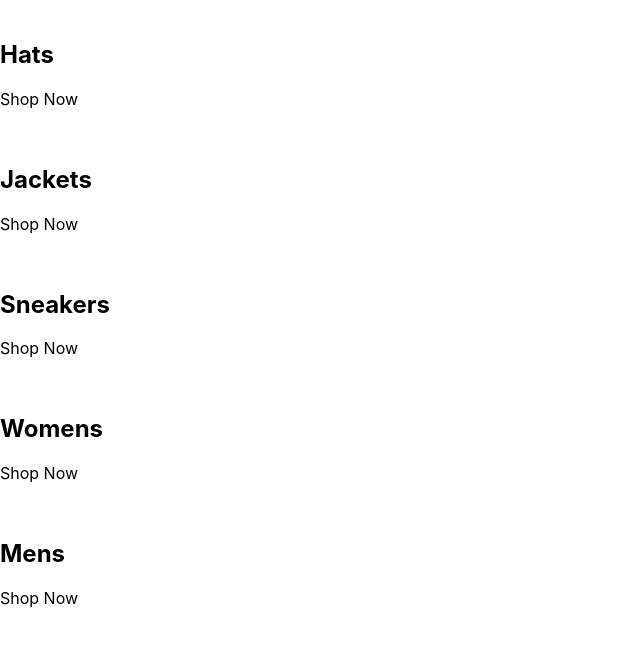
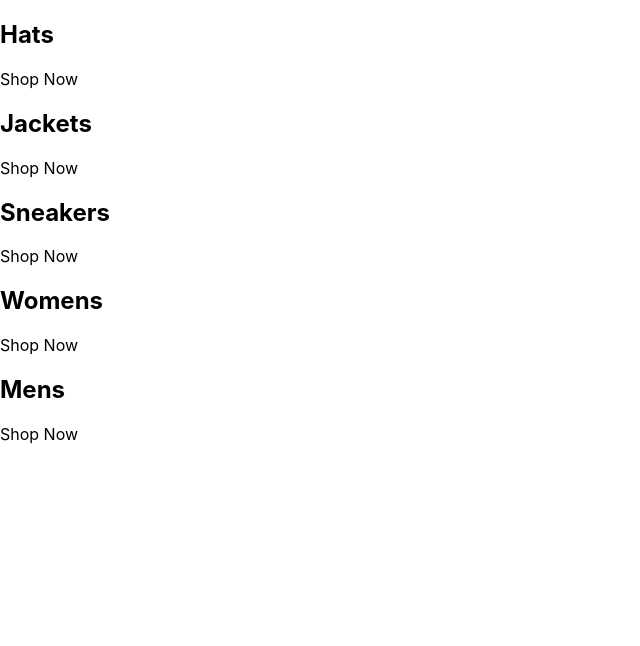
Before and after one commit to Stephen-Roach/cool-clothing-co, a React (Create React App) app: page / in a window 1280 px wide. Shown: the top 646 px of the page, without its empty margins (0-640 px from the left). Built offline with nearby package versions, Linux system fonts and the light colour scheme.

Commit message:
refactors the category structure

```diff
--- a/src/App.js
+++ b/src/App.js
@@ -1,41 +1,38 @@
 function App() {
+  const categories = [
+    {
+      id: 1,
+      title: 'Hats',
+    },
+    {
+      id: 2,
+      title: 'Jackets',
+    },
+    {
+      id: 3,
+      title: 'Sneakers',
+    },
+    {
+      id: 4,
+      title: 'Womens',
+    },
+    {
+      id: 5,
+      title: 'Mens',
+    },
+  ];
+
   return (
     <div className='categories-container'>
-      <div className='category-container'>
-        <img src='' alt='' />
-        <div className='category-body-conatiner'>
-          <h2>Hats</h2>
-          <p>Shop Now</p>
+      {categories.map(({ title }) => (
+        <div className='category-container'>
+          <div className='backround-image'></div>
+          <div className='category-body-conatiner'>
+            <h2>{title}</h2>
+            <p>Shop Now</p>
+          </div>
         </div>
-      </div>
-      <div className='category-container'>
-        <img src='' alt='' />
-        <div className='category-body-conatiner'>
-          <h2>Jackets</h2>
-          <p>Shop Now</p>
-        </div>
-      </div>
-      <div className='category-container'>
-        <img src='' alt='' />
-        <div className='category-body-conatiner'>
-          <h2>Sneakers</h2>
-          <p>Shop Now</p>
-        </div>
-      </div>
-      <div className='category-container'>
-        <img src='' alt='' />
-        <div className='category-body-conatiner'>
-          <h2>Womens</h2>
-          <p>Shop Now</p>
-        </div>
-      </div>
-      <div className='category-container'>
-        <img src='' alt='' />
-        <div className='category-body-conatiner'>
-          <h2>Mens</h2>
-          <p>Shop Now</p>
-        </div>
-      </div>
+      ))}
     </div>
   );
 }
```
